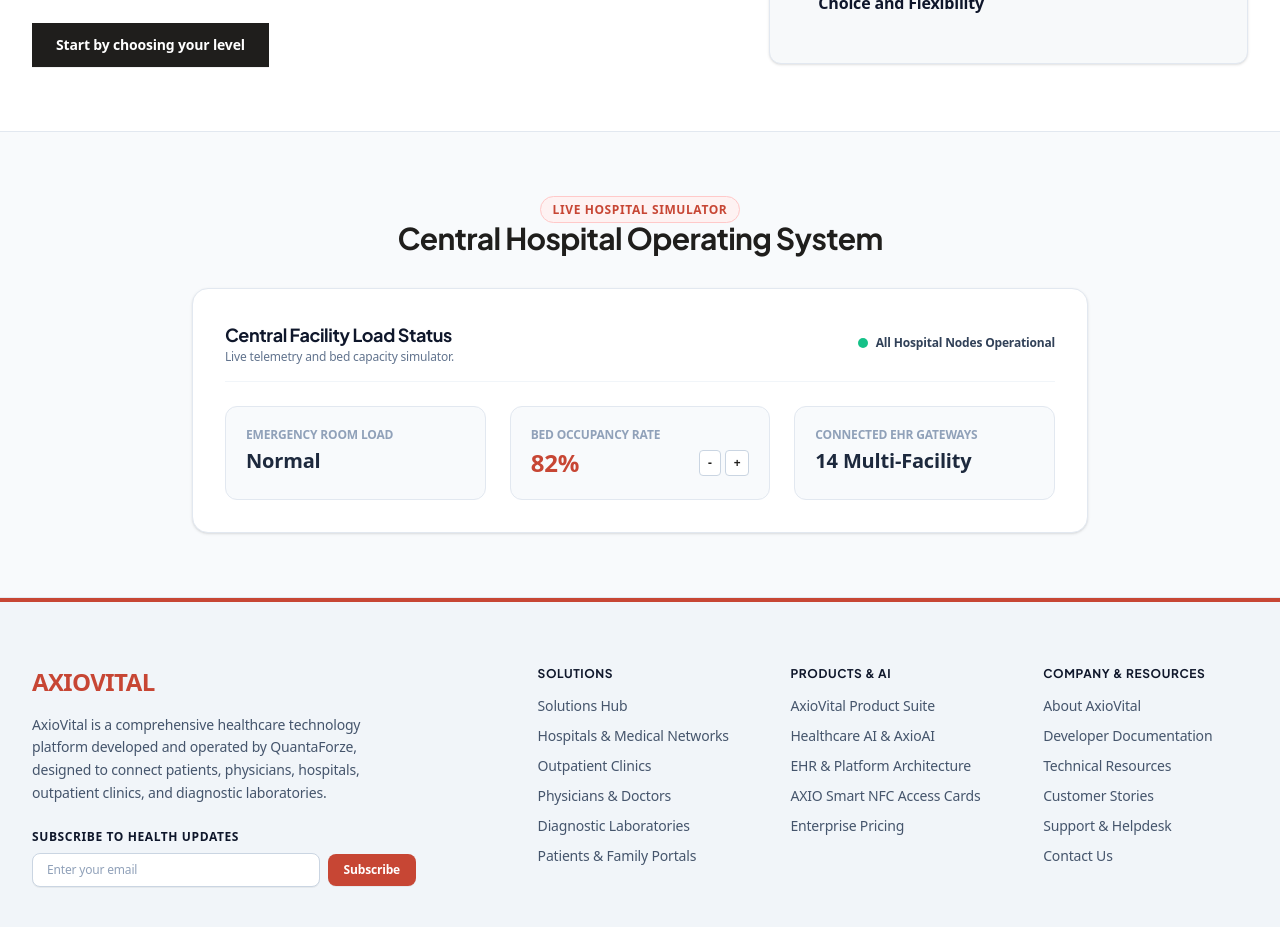
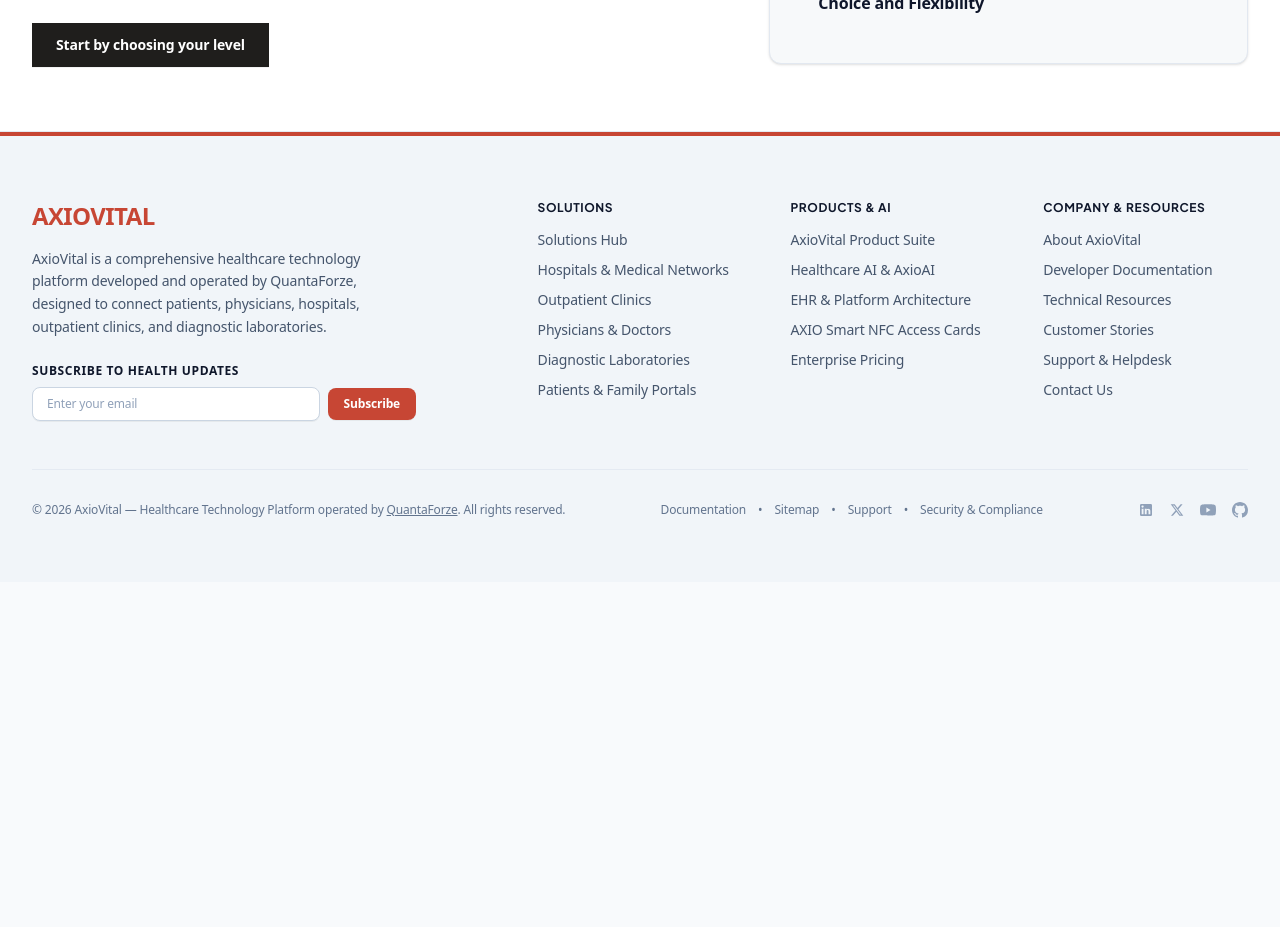
Before and after one commit to somraj-dev/website, a Next.js app: page /hospitals in a window 1280 px wide. Shown: the part 820-1747 px from the top of the page. After the commit the page ends 1402 px from the top, so only its background shows below. Built offline with nearby package versions, Linux system fonts and the light colour scheme.

Commit message:
fix(ui): remove Live Hospital Simulator section from Hospitals page

```diff
--- a/src/app/hospitals/HospitalsView.tsx
+++ b/src/app/hospitals/HospitalsView.tsx
@@ -142,51 +142,7 @@
         </div>
       </section>
 
-      {/* 4. REAL-TIME FACILITY STATUS SIMULATOR */}
-      <section className="bg-slate-50 py-12 sm:py-16 px-4 sm:px-6 lg:px-8 border-t border-slate-200">
-        <div className="mx-auto max-w-[1440px] space-y-8">
-          <div className="text-center max-w-3xl mx-auto space-y-2">
-            <span className="text-xs font-bold uppercase tracking-wider text-[#c74634] bg-red-50 px-3 py-1 rounded-full border border-red-200">Live Hospital Simulator</span>
-            <h2 className="text-2xl sm:text-3xl font-bold text-[#1f1e1c]">Central Hospital Operating System</h2>
-          </div>
 
-          <div className="bg-white border border-slate-200 rounded-2xl p-6 sm:p-8 max-w-4xl mx-auto shadow-sm space-y-6">
-            <div className="flex flex-col sm:flex-row justify-between sm:items-center gap-4 border-b border-slate-100 pb-4">
-              <div>
-                <h3 className="font-bold text-slate-900 text-base sm:text-lg">Central Facility Load Status</h3>
-                <p className="text-xs text-slate-500">Live telemetry and bed capacity simulator.</p>
-              </div>
-              <div className="flex items-center gap-2">
-                <span className="h-2.5 w-2.5 rounded-full bg-emerald-500 animate-pulse"></span>
-                <span className="text-xs font-semibold text-slate-700">All Hospital Nodes Operational</span>
-              </div>
-            </div>
-
-            <div className="grid grid-cols-1 sm:grid-cols-3 gap-6">
-              <div className="bg-slate-50 border border-slate-200 p-5 rounded-xl space-y-1">
-                <div className="text-xs font-bold text-slate-400 uppercase">Emergency Room Load</div>
-                <div className="text-xl font-bold text-slate-800">Normal</div>
-              </div>
-
-              <div className="bg-slate-50 border border-slate-200 p-5 rounded-xl space-y-1">
-                <div className="text-xs font-bold text-slate-400 uppercase">Bed Occupancy Rate</div>
-                <div className="flex items-center justify-between">
-                  <span className="text-2xl font-bold text-[#c74634]">{occupancy}%</span>
-                  <div className="flex gap-1">
-                    <button onClick={() => setOccupancy(Math.max(50, occupancy - 5))} className="px-2 py-1 border border-slate-300 bg-white rounded text-xs font-bold hover:bg-slate-100 cursor-pointer">-</button>
-                    <button onClick={() => setOccupancy(Math.min(100, occupancy + 5))} className="px-2 py-1 border border-slate-300 bg-white rounded text-xs font-bold hover:bg-slate-100 cursor-pointer">+</button>
-                  </div>
-                </div>
-              </div>
-
-              <div className="bg-slate-50 border border-slate-200 p-5 rounded-xl space-y-1">
-                <div className="text-xs font-bold text-slate-400 uppercase">Connected EHR Gateways</div>
-                <div className="text-xl font-bold text-slate-800">14 Multi-Facility</div>
-              </div>
-            </div>
-          </div>
-        </div>
-      </section>
 
       {/* YOUTUBE VIDEO POPUP MODAL */}
       {videoModalOpen && (
```
